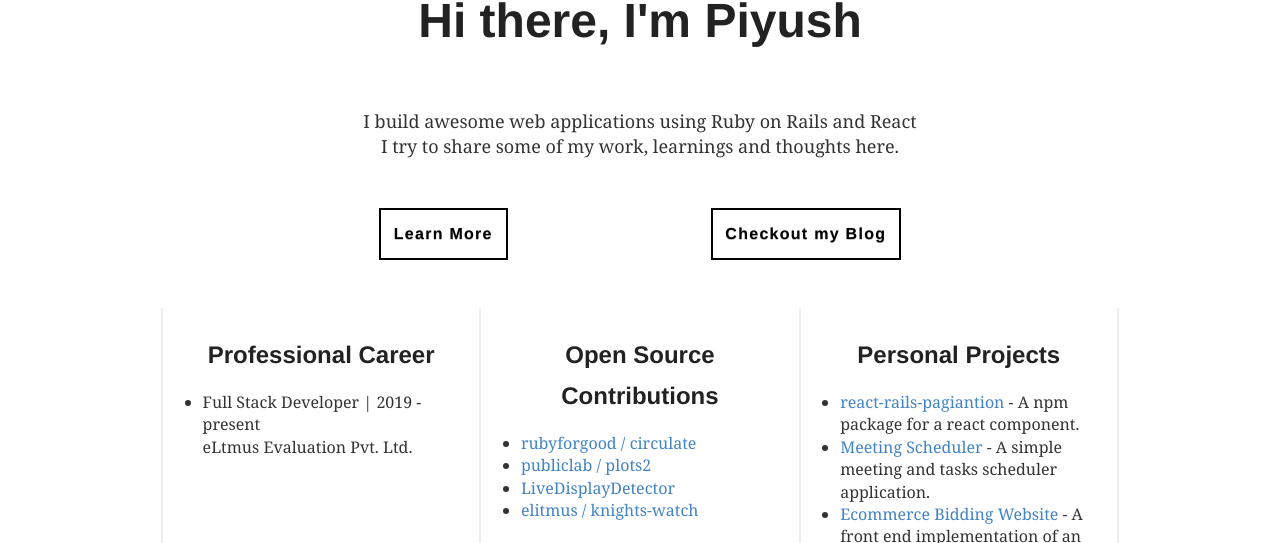
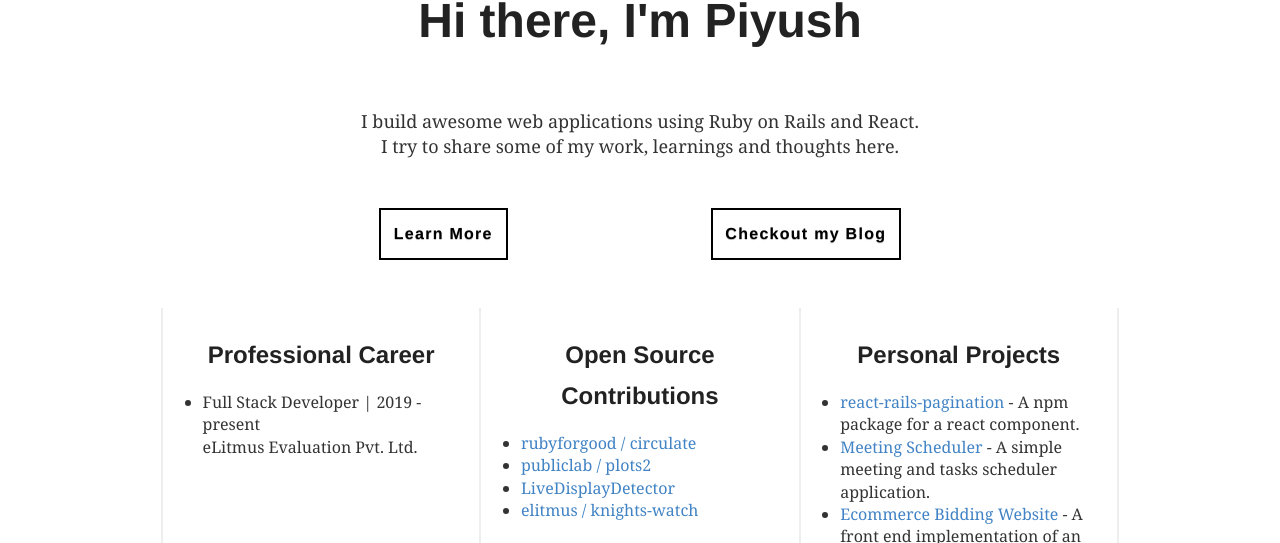
Before and after one commit to piyushswain/piyushswain.github.io, a Jekyll site: the page built from index.html, in a window 1280 px wide. Shown: the part 194-737 px from the top of the page. Built offline with Jekyll 4.4.1, drawn with Linux system fonts in a browser that asks for light colours.

Commit message:
minor fixes

```diff
--- a/index.html
+++ b/index.html
@@ -6,7 +6,7 @@ layout: default
   <div class="introduction">
     <h1 class="title">Hi there, I'm Piyush</h1>
     <div class="short-info">
-      <span>I build awesome web applications using Ruby on Rails and React<br />I try to share some of my work, learnings and thoughts here.</span>
+      <span>I build awesome web applications using Ruby on Rails and React.<br />I try to share some of my work, learnings and thoughts here.</span>
     </div>
     <div class="quick-links">
       <a href="{{ site.baseurl }}/about" class="btn animated-button gibson-one">Learn More</a>
@@ -20,7 +20,7 @@ layout: default
         <li>
           Full Stack Developer | 2019 - present
           <br />
-          eLtmus Evaluation Pvt. Ltd.
+          eLitmus Evaluation Pvt. Ltd.
         </li>
       </ul>
     </div>
@@ -53,7 +53,7 @@ layout: default
       <h3>Personal Projects</h3>
       <ul class="text-left">
         <li>
-          <a href="https://www.npmjs.com/package/react-rails-pagination">react-rails-pagiantion</a> - A npm package for a react component.
+          <a href="https://www.npmjs.com/package/react-rails-pagination">react-rails-pagination</a> - A npm package for a react component.
         </li>
         <li>
           <a href="https://github.com/piyushswain/Meeting-Scheduler">Meeting Scheduler</a> - A simple meeting and tasks scheduler application.
```
